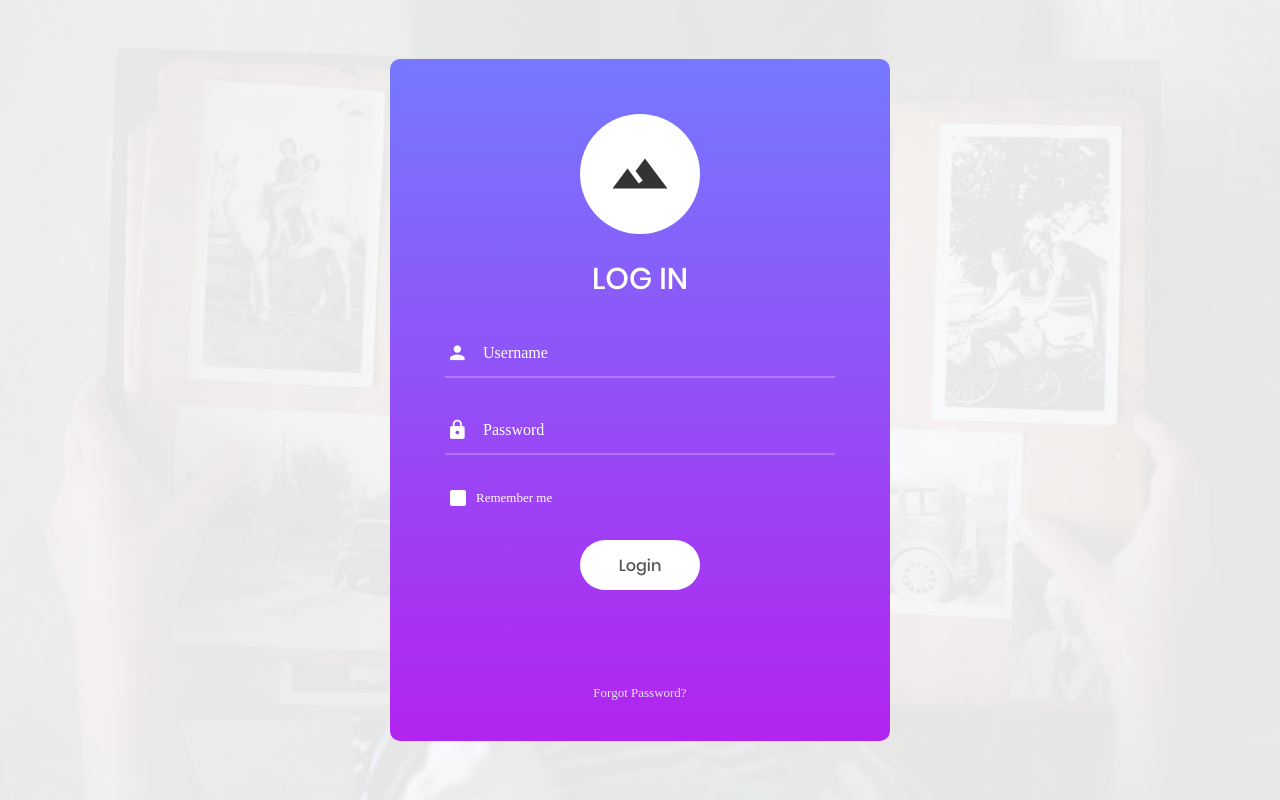
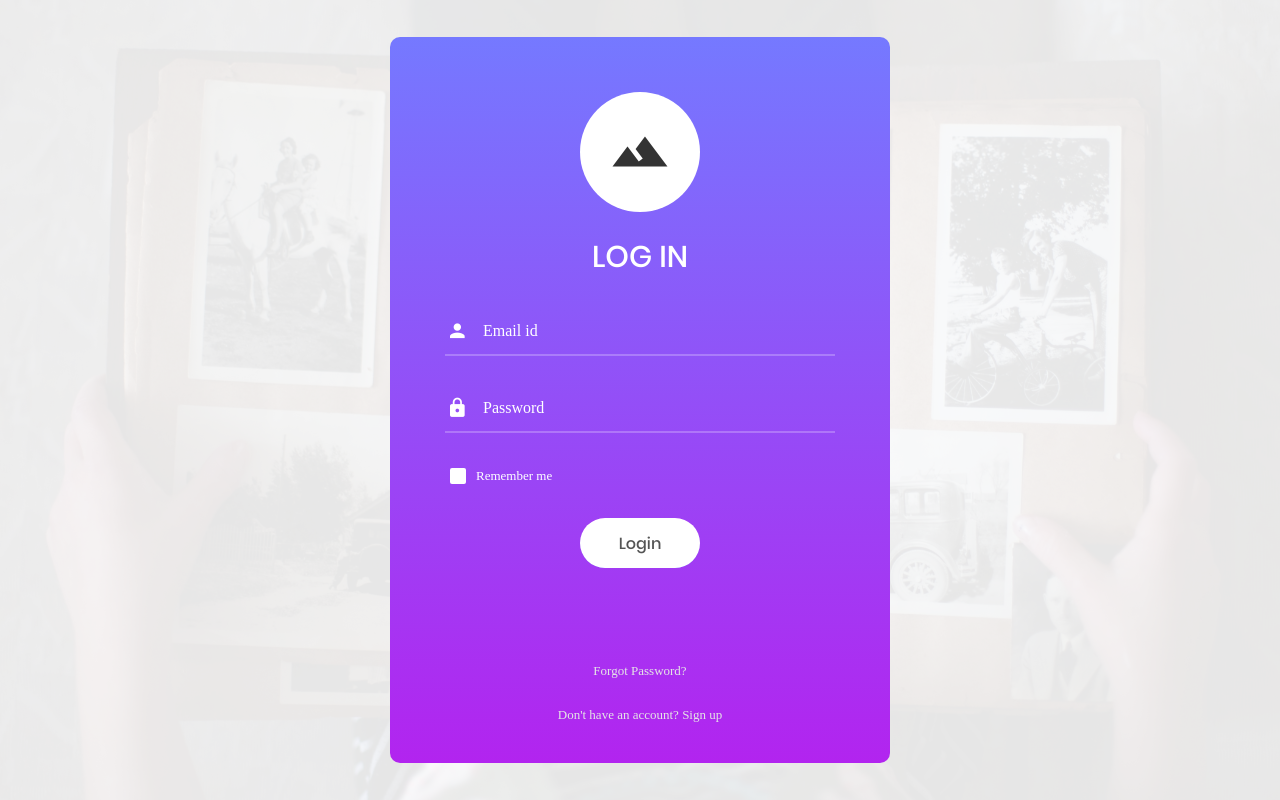
Before and after one commit to Bharatrathi27412/Book-Sharing-Website, a Django app: page /login/ in a window 1280 px wide. Run offline with Django 3.2, Linux system fonts and the light colour scheme; data that the repository does not hold is empty; some libraries are stand-ins or nearby versions; some web fonts are replaced.

Commit message:
Signup and login pages linked

```diff
--- a/src/firebase.py
+++ b/src/firebase.py
@@ -10,7 +10,8 @@ firebaseConfig = {
   "messagingSenderId": "1026300589662",
   "appId": "1:1026300589662:web:edfafdb65f734f718066cf",
   "measurementId": "G-QLVQXP9VK8",
-  "databaseURL": "yourstoragebucketurl.com"
+  "databaseURL": "https://book-sharing-website-default-rtdb.firebaseio.com"
+
 }
 
 firebase= pyrebase.initialize_app(firebaseConfig)
--- a/src/login/views.py
+++ b/src/login/views.py
@@ -12,7 +12,8 @@ firebaseConfig = {
   "messagingSenderId": "1026300589662",
   "appId": "1:1026300589662:web:edfafdb65f734f718066cf",
   "measurementId": "G-QLVQXP9VK8",
-  "databaseURL": "yourstoragebucketurl.com"
+  "databaseURL": "https://book-sharing-website-default-rtdb.firebaseio.com"
+
 }
 
 firebase= pyrebase.initialize_app(firebaseConfig)
--- a/src/onlinelibrary/urls.py
+++ b/src/onlinelibrary/urls.py
@@ -16,12 +16,13 @@ Including another URLconf
 from django.contrib import admin
 from django.urls import path
 from login.views import login_view
-from registration.views import signup_view
+from registration.views import signup_view, postsignup_view
 
 urlpatterns = [
     #path('home/',home_view,name='home_view'),
     path('login/',login_view,name='login'),
     path('signup/',signup_view,name='signup'),
+    path('postsignup/',postsignup_view,name='post_signup'),
     path('admin/', admin.site.urls),
 
 
--- a/src/templates/login.html
+++ b/src/templates/login.html
@@ -39,8 +39,8 @@
 						Log in
 					</span>
 
-					<div class="wrap-input100 validate-input" data-validate = "Enter username">
-						<input class="input100" type="text" name="username" placeholder="Username">
+					<div class="wrap-input100 validate-input" data-validate = "Valid email is required: ex@abc.xyz">
+						<input class="input100" type="email" name="email" placeholder="Email id">
 						<span class="focus-input100" data-placeholder="&#xf207;"></span>
 					</div>
 
@@ -67,6 +67,13 @@
 							Forgot Password?
 						</a>
 					</div>
+
+					<div class="text-center p-t-20">
+						<a class="txt1" href="{% url "signup" %}">
+							Don't have an account? Sign up
+						</a>
+					</div>
+
 				</form>
 			</div>
 		</div>
```
Also changed, not shown: src/registration/views.py (+8 -4 lines), src/templates/signup.html (+4 -4 lines), src/static/login/css/main.css (line endings or trailing spaces), 1 other file.
